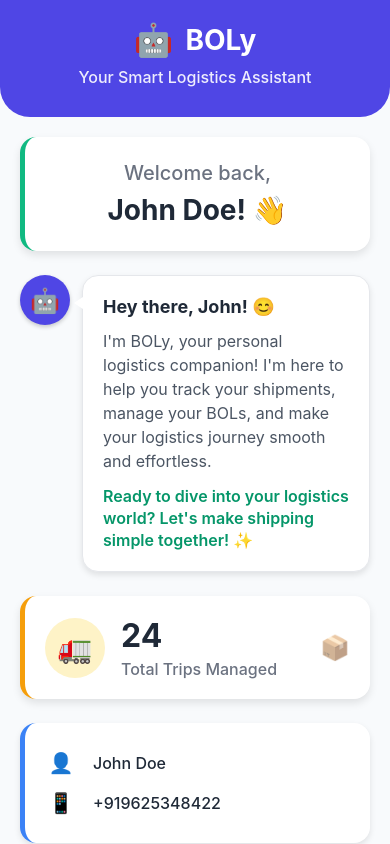
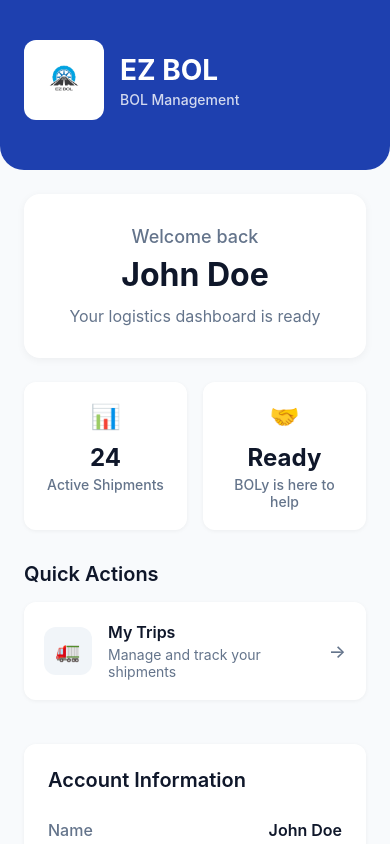
Before and after one commit to shanky-thakur/EZ-BOL, a React Native app: screen /Dashboard in a window 390 px wide. Built offline with nearby package versions, Linux system fonts and the light colour scheme.

Commit message:
now lets make dashboard dynamic

```diff
--- a/components/Dashboard.js
+++ b/components/Dashboard.js
@@ -6,14 +6,14 @@ import {
   StyleSheet,
   SafeAreaView,
   Dimensions,
-  ScrollView
+  ScrollView,
+  StatusBar,
+  Image
 } from 'react-native';
 
-// Get screen dimensions for responsive design
 const { width: screenWidth, height: screenHeight } = Dimensions.get('window');
 
 export default function WelcomeScreen({ navigation, route }) {
-  // Get user data from route params or use defaults
   const userName = route?.params?.userName || 'John Doe';
   const phoneNumber = route?.params?.phoneNumber || '+919625348422';
   const tripsCount = route?.params?.tripsCount || 24;
@@ -27,111 +27,94 @@ export default function WelcomeScreen({ navigation, route }) {
   };
 
   return (
+    <>
+      <StatusBar barStyle="light-content" backgroundColor="#1e40af" />
       <SafeAreaView style={styles.container}>
         <ScrollView
           contentContainerStyle={styles.scrollContent}
           showsVerticalScrollIndicator={false}
         >
-        {/* Header with BOLy Branding */}
+          {/* Professional Header */}
           <View style={styles.headerContainer}>
             <View style={styles.logoContainer}>
-            <Text style={styles.logoIcon}>🤖</Text>
-            <Text style={styles.logoText}>BOLy</Text>
-          </View>
-          <Text style={styles.tagline}>Your Smart Logistics Assistant</Text>
-        </View>
-
-        {/* Main Welcome Section */}
-        <View style={styles.welcomeContainer}>
-          {/* User Greeting */}
-          <View style={styles.greetingCard}>
-            <Text style={styles.welcomeText}>Welcome back,</Text>
-            <Text style={styles.userName}>{userName}! 👋</Text>
-          </View>
-
-          {/* BOLy Character & Message */}
-          <View style={styles.bolyMessageContainer}>
-            <View style={styles.bolyAvatar}>
-              <Text style={styles.bolyAvatarIcon}>🤖</Text>
-            </View>
-            <View style={styles.messageCard}>
-              <View style={styles.messageBubble}>
-                <Text style={styles.bolyGreeting}>Hey there, {userName.split(' ')[0]}! 😊</Text>
-                <Text style={styles.bolyMessage}>
-                  I'm BOLy, your personal logistics companion! I'm here to help you track your shipments,
-                  manage your BOLs, and make your logistics journey smooth and effortless.
-                </Text>
-                <Text style={styles.bolyExcitement}>
-                  Ready to dive into your logistics world? Let's make shipping simple together! ✨
-                </Text>
-              </View>
-              <View style={styles.messageTail} />
-            </View>
-          </View>
-
-          {/* Trips Counter */}
-          <View style={styles.tripsContainer}>
-            <View style={styles.tripsCard}>
-              <View style={styles.tripsIcon}>
-                <Text style={styles.tripsIconText}>🚛</Text>
-              </View>
-              <View style={styles.tripsInfo}>
-                <Text style={styles.tripsCount}>{tripsCount}</Text>
-                <Text style={styles.tripsLabel}>Total Trips Managed</Text>
-              </View>
-              <View style={styles.tripsDecoration}>
-                <Text style={styles.tripsDecorationText}>📦</Text>
+              <Image
+                source={require('../assets/EZ_BOL-removebg-preview.png')}
+                style={styles.logoImage}
+                resizeMode="contain"
+              />
+              <View>
+                <Text style={styles.logoText}>EZ BOL</Text>
+                <Text style={styles.logoSubtext}>BOL Management</Text>
               </View>
             </View>
           </View>
 
-          {/* User Info Card */}
-          <View style={styles.userInfoCard}>
-            <View style={styles.userInfoRow}>
-              <Text style={styles.userInfoIcon}>👤</Text>
-              <Text style={styles.userInfoText}>{userName}</Text>
+          {/* Welcome Section */}
+          <View style={styles.contentContainer}>
+            <View style={styles.welcomeCard}>
+              <Text style={styles.welcomeTitle}>Welcome back</Text>
+              <Text style={styles.userName}>{userName}</Text>
+              <Text style={styles.welcomeSubtitle}>
+                Your logistics dashboard is ready
+              </Text>
             </View>
-            <View style={styles.userInfoRow}>
-              <Text style={styles.userInfoIcon}>📱</Text>
-              <Text style={styles.userInfoText}>{phoneNumber}</Text>
+
+            {/* Stats Overview */}
+            <View style={styles.statsContainer}>
+              <View style={styles.statCard}>
+                <View style={styles.statIconContainer}>
+                  <Text style={styles.statIcon}>📊</Text>
+                </View>
+                <Text style={styles.statNumber}>{tripsCount}</Text>
+                <Text style={styles.statLabel}>Active Shipments</Text>
+              </View>
+
+              <View style={styles.statCard}>
+                <View style={styles.statIconContainer}>
+                  <Text style={styles.statIcon}>🤝</Text>
+                </View>
+                <Text style={styles.statNumber}>Ready</Text>
+                <Text style={styles.statLabel}>BOLy is here to help</Text>
+              </View>
+            </View>
+
+            {/* Quick Actions */}
+            <View style={styles.quickActionsContainer}>
+              <Text style={styles.sectionTitle}>Quick Actions</Text>
+
+              <TouchableOpacity
+                style={styles.actionCard}
+                onPress={handleViewTrips}
+                activeOpacity={0.7}
+              >
+                <View style={styles.actionIconContainer}>
+                  <Text style={styles.actionIcon}>🚛</Text>
+                </View>
+                <View style={styles.actionContent}>
+                  <Text style={styles.actionTitle}>My Trips</Text>
+                  <Text style={styles.actionSubtitle}>Manage and track your shipments</Text>
+                </View>
+                <Text style={styles.actionArrow}>→</Text>
+              </TouchableOpacity>
+            </View>
+
+            {/* User Profile Summary */}
+            <View style={styles.profileCard}>
+              <Text style={styles.sectionTitle}>Account Information</Text>
+              <View style={styles.profileRow}>
+                <Text style={styles.profileLabel}>Name</Text>
+                <Text style={styles.profileValue}>{userName}</Text>
+              </View>
+              <View style={styles.profileDivider} />
+              <View style={styles.profileRow}>
+                <Text style={styles.profileLabel}>Phone</Text>
+                <Text style={styles.profileValue}>{phoneNumber}</Text>
               </View>
             </View>
           </View>
-
-        {/* Action Buttons */}
-        <View style={styles.actionsContainer}>
-          <TouchableOpacity
-            style={styles.primaryButton}
-            onPress={handleGetStarted}
-            activeOpacity={0.8}
-          >
-            <Text style={styles.primaryButtonText}>Let's Get Started! 🚀</Text>
-          </TouchableOpacity>
-
-          <TouchableOpacity
-            style={styles.secondaryButton}
-            onPress={handleViewTrips}
-            activeOpacity={0.8}
-          >
-            <Text style={styles.secondaryButtonText}>View My Trips 📋</Text>
-          </TouchableOpacity>
-        </View>
-
-        {/* Fun Facts Section */}
-        <View style={styles.funFactsContainer}>
-          <Text style={styles.funFactsTitle}>💡 Did You Know?</Text>
-          <View style={styles.funFactCard}>
-            <Text style={styles.funFactText}>
-              BOLy has helped manage over 10,000+ shipments worldwide!
-              You're part of an amazing logistics community! 🌍
-            </Text>
-          </View>
-        </View>
-
-        {/* Bottom Spacing */}
-        <View style={styles.bottomSpacing} />
         </ScrollView>
       </SafeAreaView>
+    </>
   );
 }
 
@@ -142,279 +125,189 @@ const styles = StyleSheet.create({
   },
   scrollContent: {
     flexGrow: 1,
-    paddingBottom: 20,
   },
   headerContainer: {
-    alignItems: 'center',
-    paddingTop: 20,
-    paddingBottom: 30,
-    backgroundColor: '#4f46e5',
-    borderBottomLeftRadius: 30,
-    borderBottomRightRadius: 30,
+    backgroundColor: '#1e40af',
+    paddingTop: 40,
+    paddingBottom: 50,
+    paddingHorizontal: 24,
+    borderBottomLeftRadius: 24,
+    borderBottomRightRadius: 24,
   },
   logoContainer: {
     flexDirection: 'row',
     alignItems: 'center',
-    marginBottom: 8,
   },
-  logoIcon: {
-    fontSize: 32,
-    marginRight: 12,
+  logoImage: {
+    width: 80,
+    height: 80,
+    marginRight: 16,
+    backgroundColor: 'white',
+    borderRadius: 12,
+    padding: 8,
   },
   logoText: {
     fontSize: 28,
-    fontWeight: 'bold',
+    fontWeight: '700',
     color: 'white',
+    marginBottom: 4,
   },
-  tagline: {
-    fontSize: 16,
-    color: 'rgba(255, 255, 255, 0.9)',
+  logoSubtext: {
+    fontSize: 14,
+    color: 'rgba(255, 255, 255, 0.8)',
     fontWeight: '500',
   },
-  welcomeContainer: {
+  contentContainer: {
     flex: 1,
-    padding: 20,
+    padding: 24,
   },
-  greetingCard: {
+  welcomeCard: {
     backgroundColor: 'white',
     borderRadius: 16,
-    padding: 24,
+    padding: 32,
     marginBottom: 24,
     alignItems: 'center',
     shadowColor: '#000',
-    shadowOffset: { width: 0, height: 4 },
-    shadowOpacity: 0.1,
+    shadowOffset: { width: 0, height: 2 },
+    shadowOpacity: 0.05,
     shadowRadius: 8,
-    elevation: 5,
-    borderLeftWidth: 5,
-    borderLeftColor: '#10b981',
+    elevation: 2,
   },
-  welcomeText: {
-    fontSize: 20,
-    color: '#6b7280',
+  welcomeTitle: {
+    fontSize: 18,
+    color: '#64748b',
     marginBottom: 8,
     fontWeight: '500',
   },
   userName: {
-    fontSize: 28,
-    fontWeight: 'bold',
-    color: '#1f2937',
+    fontSize: 32,
+    fontWeight: '700',
+    color: '#0f172a',
+    marginBottom: 12,
+    textAlign: 'center',
   },
-  bolyMessageContainer: {
+  welcomeSubtitle: {
+    fontSize: 16,
+    color: '#64748b',
+    textAlign: 'center',
+  },
+  statsContainer: {
     flexDirection: 'row',
-    alignItems: 'flex-start',
-    marginBottom: 24,
+    marginBottom: 32,
+    gap: 16,
   },
-  bolyAvatar: {
-    width: 50,
-    height: 50,
-    backgroundColor: '#4f46e5',
-    borderRadius: 25,
+  statCard: {
+    flex: 1,
+    backgroundColor: 'white',
+    borderRadius: 12,
+    padding: 20,
     alignItems: 'center',
-    justifyContent: 'center',
-    marginRight: 12,
     shadowColor: '#000',
-    shadowOffset: { width: 0, height: 2 },
-    shadowOpacity: 0.2,
+    shadowOffset: { width: 0, height: 1 },
+    shadowOpacity: 0.05,
     shadowRadius: 4,
-    elevation: 3,
+    elevation: 1,
   },
-  bolyAvatarIcon: {
-    fontSize: 24,
-    color: 'white',
-  },
-  messageCard: {
-    flex: 1,
-    position: 'relative',
-  },
-  messageBubble: {
-    backgroundColor: 'white',
-    borderRadius: 16,
-    padding: 20,
-    shadowColor: '#000',
-    shadowOffset: { width: 0, height: 3 },
-    shadowOpacity: 0.1,
-    shadowRadius: 6,
-    elevation: 4,
-    borderWidth: 1,
-    borderColor: '#e5e7eb',
-  },
-  messageTail: {
-    position: 'absolute',
-    left: -8,
-    top: 20,
-    width: 0,
-    height: 0,
-    borderTopWidth: 8,
-    borderBottomWidth: 8,
-    borderRightWidth: 12,
-    borderTopColor: 'transparent',
-    borderBottomColor: 'transparent',
-    borderRightColor: 'white',
-  },
-  bolyGreeting: {
-    fontSize: 18,
-    fontWeight: 'bold',
-    color: '#1f2937',
+  statIconContainer: {
     marginBottom: 12,
   },
-  bolyMessage: {
-    fontSize: 16,
-    color: '#4b5563',
-    lineHeight: 24,
-    marginBottom: 12,
+  statIcon: {
+    fontSize: 24,
   },
-  bolyExcitement: {
-    fontSize: 16,
-    color: '#059669',
+  statNumber: {
+    fontSize: 24,
+    fontWeight: '700',
+    color: '#0f172a',
+    marginBottom: 4,
+  },
+  statLabel: {
+    fontSize: 14,
+    color: '#64748b',
+    textAlign: 'center',
+    fontWeight: '500',
+  },
+  quickActionsContainer: {
+    marginBottom: 32,
+  },
+  sectionTitle: {
+    fontSize: 20,
     fontWeight: '600',
-    lineHeight: 22,
+    color: '#0f172a',
+    marginBottom: 16,
   },
-  tripsContainer: {
-    marginBottom: 24,
-  },
-  tripsCard: {
+  actionCard: {
     backgroundColor: 'white',
-    borderRadius: 16,
+    borderRadius: 12,
     padding: 20,
     flexDirection: 'row',
     alignItems: 'center',
+    marginBottom: 12,
     shadowColor: '#000',
-    shadowOffset: { width: 0, height: 4 },
-    shadowOpacity: 0.1,
-    shadowRadius: 8,
-    elevation: 5,
-    borderLeftWidth: 5,
-    borderLeftColor: '#f59e0b',
+    shadowOffset: { width: 0, height: 1 },
+    shadowOpacity: 0.05,
+    shadowRadius: 4,
+    elevation: 1,
   },
-  tripsIcon: {
-    width: 60,
-    height: 60,
-    backgroundColor: '#fef3c7',
-    borderRadius: 30,
+  actionIconContainer: {
+    width: 48,
+    height: 48,
+    backgroundColor: '#f1f5f9',
+    borderRadius: 12,
     alignItems: 'center',
     justifyContent: 'center',
     marginRight: 16,
   },
-  tripsIconText: {
-    fontSize: 28,
+  actionIcon: {
+    fontSize: 20,
   },
-  tripsInfo: {
+  actionContent: {
     flex: 1,
   },
-  tripsCount: {
-    fontSize: 32,
-    fontWeight: 'bold',
-    color: '#1f2937',
+  actionTitle: {
+    fontSize: 16,
+    fontWeight: '600',
+    color: '#0f172a',
     marginBottom: 4,
   },
-  tripsLabel: {
-    fontSize: 16,
-    color: '#6b7280',
+  actionSubtitle: {
+    fontSize: 14,
+    color: '#64748b',
+  },
+  actionArrow: {
+    fontSize: 18,
+    color: '#64748b',
     fontWeight: '500',
   },
-  tripsDecoration: {
+  profileCard: {
+    backgroundColor: 'white',
+    borderRadius: 12,
+    padding: 24,
+    marginBottom: 32,
+    shadowColor: '#000',
+    shadowOffset: { width: 0, height: 1 },
+    shadowOpacity: 0.05,
+    shadowRadius: 4,
+    elevation: 1,
+  },
+  profileRow: {
+    flexDirection: 'row',
+    justifyContent: 'space-between',
     alignItems: 'center',
+    paddingVertical: 12,
   },
-  tripsDecorationText: {
-    fontSize: 24,
-    opacity: 0.6,
-  },
-  userInfoCard: {
-    backgroundColor: 'white',
-    borderRadius: 16,
-    padding: 20,
-    marginBottom: 24,
-    shadowColor: '#000',
-    shadowOffset: { width: 0, height: 3 },
-    shadowOpacity: 0.1,
-    shadowRadius: 6,
-    elevation: 4,
-    borderLeftWidth: 5,
-    borderLeftColor: '#3b82f6',
-  },
-  userInfoRow: {
-    flexDirection: 'row',
-    alignItems: 'center',
-    paddingVertical: 8,
-  },
-  userInfoIcon: {
-    fontSize: 20,
-    marginRight: 16,
-    width: 32,
-    textAlign: 'center',
-  },
-  userInfoText: {
+  profileLabel: {
     fontSize: 16,
-    color: '#1f2937',
-    fontWeight: '500',
-    flex: 1,
-  },
-  actionsContainer: {
-    paddingHorizontal: 20,
-    marginBottom: 24,
-  },
-  primaryButton: {
-    backgroundColor: '#4f46e5',
-    borderRadius: 14,
-    padding: 18,
-    alignItems: 'center',
-    marginBottom: 12,
-    shadowColor: '#000',
-    shadowOffset: { width: 0, height: 4 },
-    shadowOpacity: 0.2,
-    shadowRadius: 8,
-    elevation: 6,
-  },
-  primaryButtonText: {
-    color: 'white',
-    fontSize: 18,
-    fontWeight: 'bold',
-  },
-  secondaryButton: {
-    backgroundColor: 'white',
-    borderRadius: 14,
-    padding: 18,
-    alignItems: 'center',
-    borderWidth: 2,
-    borderColor: '#4f46e5',
-    shadowColor: '#000',
-    shadowOffset: { width: 0, height: 2 },
-    shadowOpacity: 0.1,
-    shadowRadius: 4,
-    elevation: 3,
-  },
-  secondaryButtonText: {
-    color: '#4f46e5',
-    fontSize: 18,
-    fontWeight: 'bold',
-  },
-  funFactsContainer: {
-    paddingHorizontal: 20,
-    marginBottom: 20,
-  },
-  funFactsTitle: {
-    fontSize: 18,
-    fontWeight: 'bold',
-    color: '#1f2937',
-    marginBottom: 12,
-    textAlign: 'center',
-  },
-  funFactCard: {
-    backgroundColor: '#fef7cd',
-    borderRadius: 12,
-    padding: 16,
-    borderLeftWidth: 4,
-    borderLeftColor: '#f59e0b',
-  },
-  funFactText: {
-    fontSize: 14,
-    color: '#92400e',
-    textAlign: 'center',
-    lineHeight: 20,
+    color: '#64748b',
     fontWeight: '500',
   },
-  bottomSpacing: {
-    height: 20,
+  profileValue: {
+    fontSize: 16,
+    color: '#0f172a',
+    fontWeight: '600',
+  },
+  profileDivider: {
+    height: 1,
+    backgroundColor: '#e2e8f0',
+    marginVertical: 4,
   },
 });
```
Lines whose indentation alone changed are shown as unchanged.
